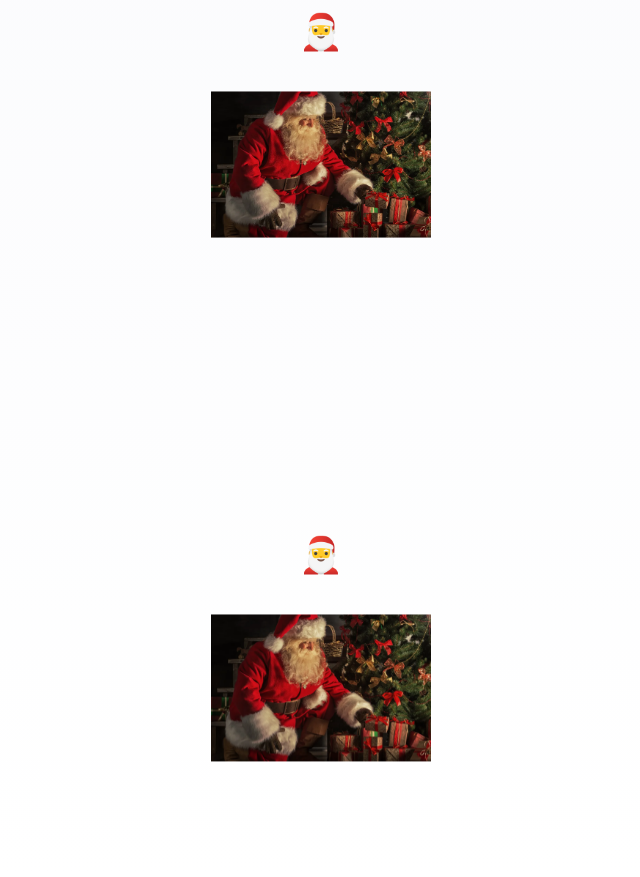
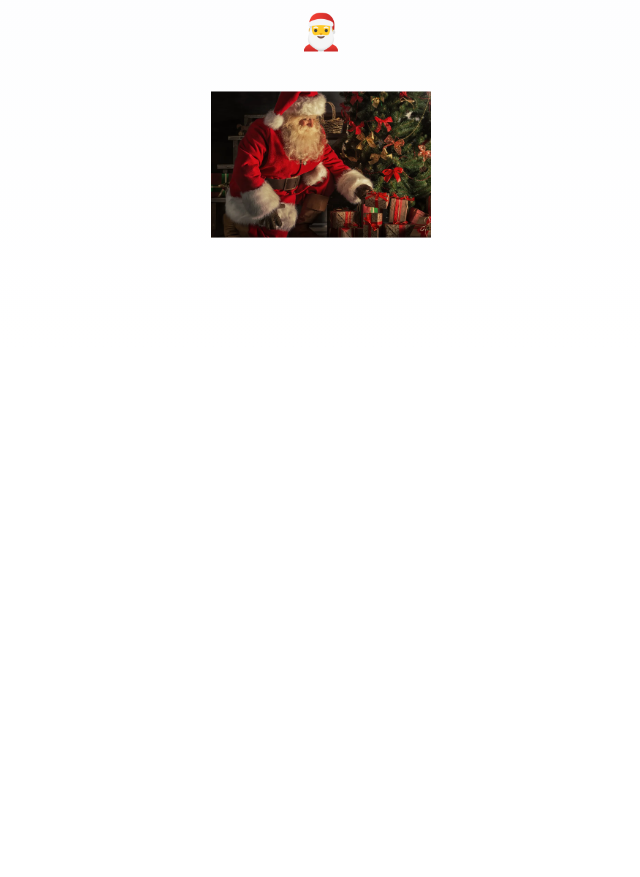
Before and after one commit to Rphbnt/Jeu-No-l-maman-et-papa, a plain HTML site: page victory.html in a window 1280 px wide. Shown: the part 1472-2349 px from the top of the page, without its empty margins (319-959 px from the left). After the commit the page ends 1825 px from the top, so only its background shows below. Drawn offline with Linux system fonts and the light colour scheme.

Commit message:
Refactor victory.html with updated structure and styles

```diff
--- a/victory.html
+++ b/victory.html
@@ -168,10 +168,6 @@ section h2 {
   <img src="noel.webp" alt="Père Noël">
 </section>
 
-<section class="santa">
-  <h2>🎅</h2>
-  <img src="noel.webp" alt="Père Noël">
-
   <!-- SAPIN JUSTE EN DESSOUS -->
   <div class="christmas-tree">
     <img src="286d726d2b2f45249463867a60e5f6b2.gif" alt="Sapin de Noël">
```
